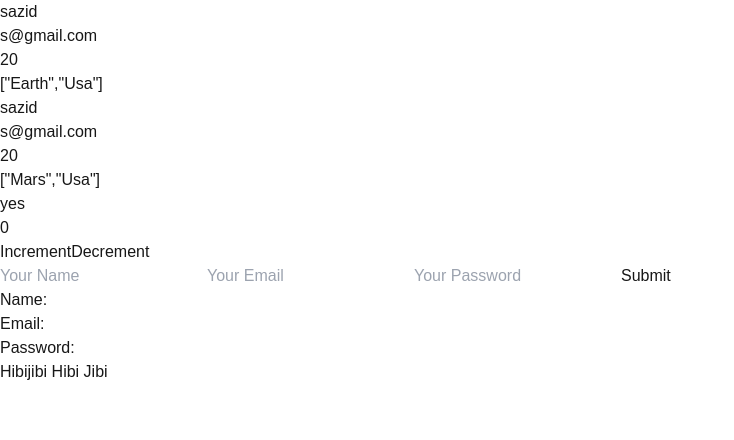
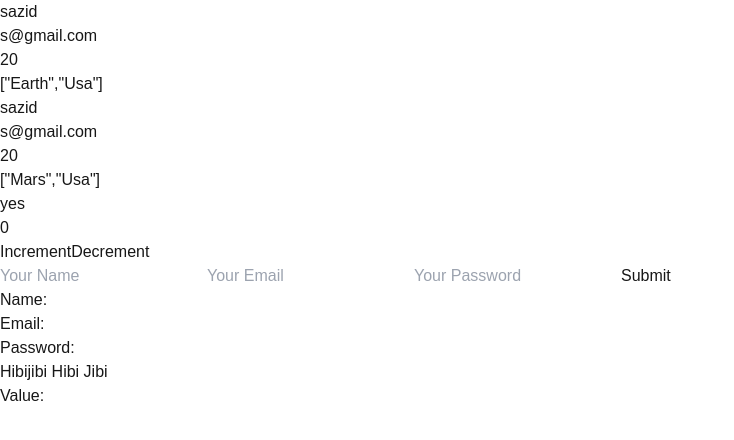
Before and after one commit to Sazid60/TypeScript-With-Nextjs, a Next.js app: page / in a window 1280 px wide. Shown: the top 440 px of the page, without its empty margins (0-734 px from the left). Built offline with nearby package versions, Linux system fonts and the light colour scheme.

Commit message:
ontext Provider Bug Fix

```diff
--- a/app/page.tsx
+++ b/app/page.tsx
@@ -29,7 +29,9 @@ import AdminInfo from "@/components/AdminInfo";
 import Counter from "@/components/Counter";
 import ElementWrapper from "@/components/ElementWrapper";
 import Form from "@/components/Form";
+import MyComponent from "@/components/MyComponent";
 import UserInfo from "@/components/UserInfo";
+import { MyContextProvider } from "@/context/MyContext";
 
 export default function Home() {
   return (
@@ -38,9 +40,12 @@ export default function Home() {
       <AdminInfo username="sazid" email="s@gmail.com" age={20} location={['Mars', 'Usa']} admin="yes" />
       <Counter />
       <Form />
-      <ElementWrapper elementType="div" className="box" onClick={()=>alert("Div Clicked")}>
+      <ElementWrapper elementType="div" className="box" onClick={() => alert("Div Clicked")}>
         <p>Hibijibi Hibi Jibi </p>
       </ElementWrapper>
+      <MyContextProvider>
+        <MyComponent></MyComponent>
+      </MyContextProvider>
     </section>
   );
 }
--- a/components/MyComponent.tsx
+++ b/components/MyComponent.tsx
@@ -1,5 +1,6 @@
+import MyContext from "@/context/MyContext";
 import { useContext } from "react";
-import MyContext from "../context/MyContext";
+
 
 const MyComponent = () => {
   const context = useContext(MyContext);
--- a/context/MyContext.tsx
+++ b/context/MyContext.tsx
@@ -7,7 +7,7 @@ type MyContextData = {
 };
 
 // Create a context with an initial value
-const MyContext = createContext<MyContextData | undefined>(undefined);
+export const MyContext = createContext<MyContextData | undefined>(undefined);
 
 // Create a provider component
 type MyContextProviderProps = {
@@ -23,7 +23,9 @@ export const MyContextProvider: FC<MyContextProviderProps> = ({ children }) => {
     };
 
     return (
-    <MyContext.Provider value={contextValue}>{children}</MyContext.Provider>
+        <MyContext.Provider value={contextValue}>
+            {children}
+        </MyContext.Provider>
     );
 };
 
```
Lines whose indentation alone changed are shown as unchanged.
